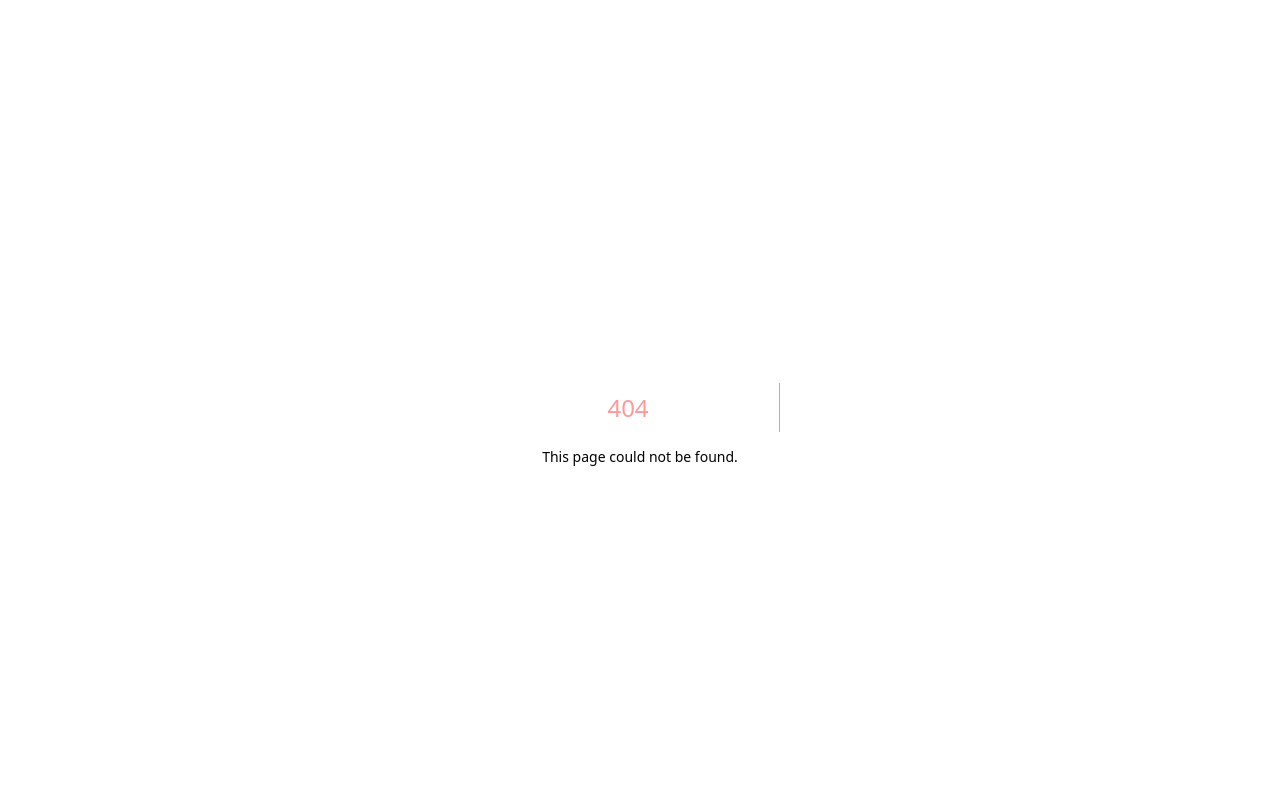
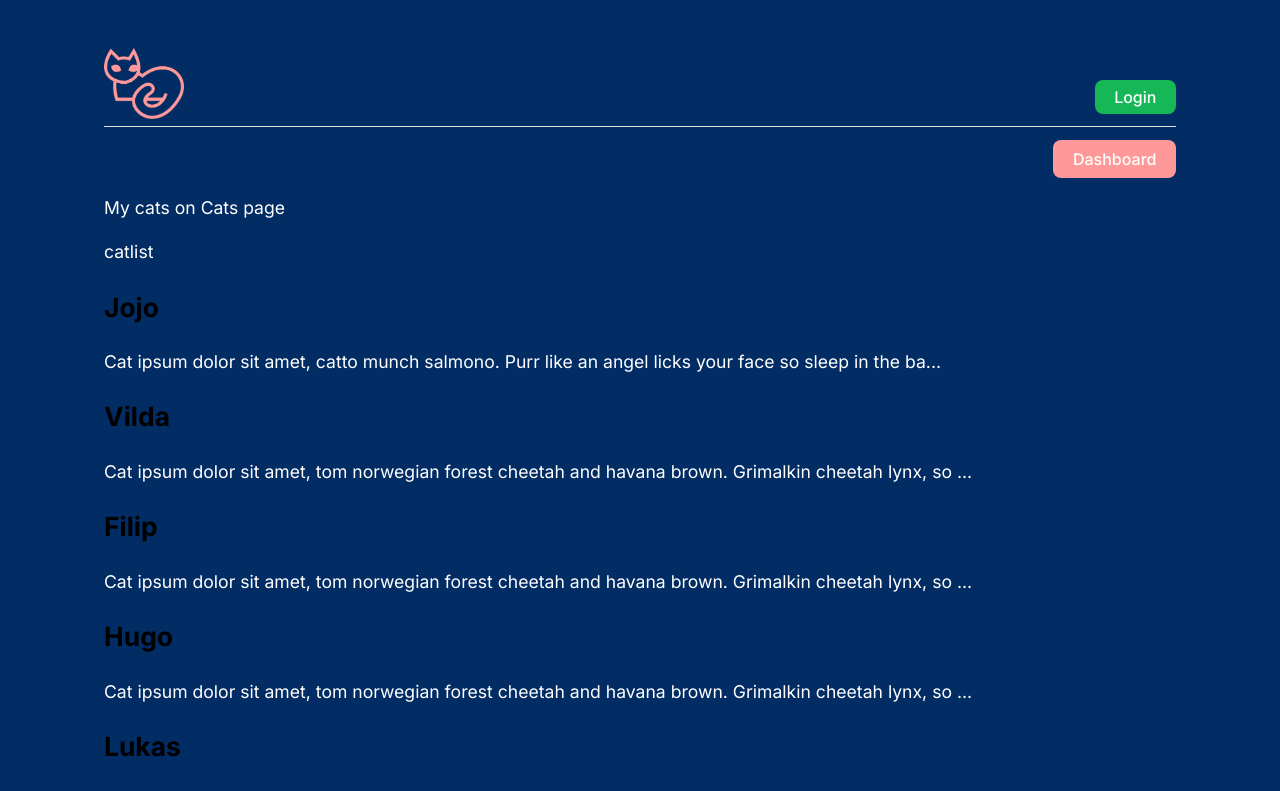
Before and after one commit to karinlj/next.js-cat-shelter, a Next.js app: page /cats in a window 1280 px wide. Before the commit this address had no page. Shown: the top 791 px of the page. Built offline with nearby package versions, Linux system fonts and the light colour scheme; data requests are answered from the project's data file.

Commit message:
adding json-server and getting cats data

```diff
--- /dev/null
+++ b/_data/db.json
@@ -0,0 +1,55 @@
+{
+  "cats": [
+    {
+      "id": 1,
+      "name": "Jojo",
+      "description": "Cat ipsum dolor sit amet, catto munch salmono. Purr like an angel licks your face so sleep in the bathroom sink but hell is other people yet oooo! dangly balls! jump swat swing flies so sweetly to the floor crash move on wash belly nap get video posted to internet for chasing red dot.",
+      "goOutside": false,
+      "foundHome": true
+    },
+    {
+      "id": 90,
+      "date": "2024-02-29",
+      "name": "Vilda",
+      "description": "Cat ipsum dolor sit amet, tom norwegian forest cheetah and havana brown. Grimalkin cheetah lynx, so donskoy devonshire rex, or russian blue, but himalayan.",
+      "goOutside": true,
+      "foundHome": true
+    },
+    {
+      "id": 5293,
+      "date": "2024-03-06",
+      "name": "Filip",
+      "description": "Cat ipsum dolor sit amet, tom norwegian forest cheetah and havana brown. Grimalkin cheetah lynx, so donskoy devonshire rex, or russian blue, but himalayan.",
+      "goOutside": true,
+      "foundHome": true
+    },
+    {
+      "id": 6365,
+      "date": "2024-03-06",
+      "name": "Hugo",
+      "description": "Cat ipsum dolor sit amet, tom norwegian forest cheetah and havana brown. Grimalkin cheetah lynx, so donskoy devonshire rex, or russian blue, but himalayan.",
+      "goOutside": true,
+      "foundHome": false
+    },
+    {
+      "id": 4940,
+      "date": "2024-03-06",
+      "name": "Lukas",
+      "description": "Cat ipsum dolor sit amet, tom norwegian forest cheetah and havana brown. Grimalkin cheetah lynx, so donskoy devonshire rex, or russian blue, but himalayan.",
+      "goOutside": false,
+      "foundHome": false
+    }
+  ],
+  "users": [
+    {
+      "id": "1",
+      "email": "karin@test.se",
+      "password": "1234"
+    },
+    {
+      "id": "2",
+      "email": "mats@test.se",
+      "password": "4321"
+    }
+  ]
+}
--- /dev/null
+++ b/app/cats/CatList.jsx
@@ -0,0 +1,43 @@
+const getCats = async () => {
+  const url = "http://localhost:4000/cats";
+  const res = await fetch(url, {
+    next: {
+      // revalidate: 30, //get new data after 30 sec
+      revalidate: 0, //use 0 to not use cache
+    },
+  });
+
+  return res.json();
+
+  //   fetch("http://localhost:4000/cats")
+  //     .then((res) => res.json())
+  //     .then((resData) => {
+  //       console.log("resData: ", resData);
+  //     });
+};
+
+const CatList = async () => {
+  const catsData = await getCats();
+  console.log("catsData: ", catsData);
+  return (
+    <div>
+      <p>catlist</p>
+
+      <ul>
+        {catsData.map((cat) => {
+          return (
+            <li key={cat.id}>
+              <h2> {cat.name}</h2>
+              <p> {cat.description.slice(0, 100)}...</p>
+            </li>
+          );
+        })}
+
+        {catsData.length === 0 && (
+          <p>There are no cats at the Shelter at the moment.</p>
+        )}
+      </ul>
+    </div>
+  );
+};
+export default CatList;
--- /dev/null
+++ b/app/cats/page.jsx
@@ -0,0 +1,12 @@
+import CatList from "./CatList";
+
+const Cats = () => {
+  return (
+    <div>
+      <p>My cats on Cats page</p>
+      <CatList />
+    </div>
+  );
+};
+
+export default Cats;
--- /dev/null
+++ b/app/components/Footer/Footer.jsx
@@ -0,0 +1,14 @@
+import "./_footer.scss";
+const Footer = () => {
+  return (
+    <section className="footer">
+      <p>
+        React course - Lab 3 - Next.js
+        <br />
+        Karin Ljunggren
+      </p>
+      <p>@ {new Date().getFullYear()}- Karin Ljunggren</p>
+    </section>
+  );
+};
+export default Footer;
--- /dev/null
+++ b/app/components/Footer/_footer.scss
@@ -0,0 +1,11 @@
+@import "../../styles/variables.scss";
+
+.footer {
+  margin-top: 5rem;
+  font-size: 0.9rem;
+  p {
+    color: $themecolorBlueSuperLight;
+    margin-bottom: 0.8rem;
+    margin-left: 1rem;
+  }
+}
--- /dev/null
+++ b/app/components/Header/Header.jsx
@@ -0,0 +1,42 @@
+import "./_header.scss";
+import "../../styles/globals.scss";
+import Link from "next/link";
+import Image from "next/image";
+import NewLogo from "../../../public/cat_shelter_logo.png";
+
+const Header = () => {
+  return (
+    <header>
+      <div className="upper">
+        <div>
+          <Image
+            src={NewLogo}
+            alt="Cat Shelter Logo"
+            width={80}
+            quality={100}
+            placeholder="blur"
+          />
+        </div>
+
+        <button className="login">Login</button>
+      </div>
+
+      <div className="lower">
+        <Link href="/" className="login-link">
+          Dashboard
+        </Link>
+        {/* {!isLoggedIn && path !== "/login" && (
+          <StyledLink href="/login">Login</StyledLink>
+        )}
+
+        {isLoggedIn && path !== "/login" && (
+          <StyledButton onClick={handleLogout}>Logout</StyledButton>
+        )}
+
+        {path === "/login" && <StyledLink href="/">Back to Home</StyledLink>} */}
+      </div>
+    </header>
+  );
+};
+
+export default Header;
--- /dev/null
+++ b/app/components/Header/_header.scss
@@ -0,0 +1,40 @@
+@import "../../styles/variables.scss";
+
+header {
+  text-align: right;
+
+  .upper {
+    width: 100%;
+    display: flex;
+    align-items: flex-end;
+    justify-content: space-between;
+    border-bottom: 1px solid $themeBorderColor;
+  }
+  .lower {
+    width: 100%;
+    display: flex;
+    justify-content: flex-end;
+    margin-top: 0.8rem;
+  }
+
+  button {
+    margin-bottom: 0.8rem;
+  }
+  .login-link {
+    border-radius: 8px;
+    border: 2px solid transparent;
+    padding: 0.3rem 1.1rem;
+    font-size: 1rem;
+    font-weight: 500;
+    font-family: inherit;
+    cursor: pointer;
+    background: $themecolorPink;
+    margin-left: 0.5rem;
+    transition: all 0.3s ease;
+    color: #fff;
+    text-decoration: none;
+    &:hover {
+      border: 2px solid $themecolorPinkLight;
+    }
+  }
+}
--- a/app/layout.jsx
+++ b/app/layout.jsx
@@ -1,4 +1,6 @@
 import "./styles/globals.scss";
+import Header from "./components/Header/Header";
+import Footer from "./components/Footer/Footer";
 
 import { Inter } from "next/font/google";
 
@@ -12,7 +14,12 @@ export const metadata = {
 export default function RootLayout({ children }) {
   return (
     <html lang="en">
-      <body className={inter.className}>{children}</body>
+      <body className={inter.className}>
+        <Header />
+
+        {children}
+        <Footer />
+      </body>
     </html>
   );
 }
--- a/app/page.jsx
+++ b/app/page.jsx
@@ -2,7 +2,7 @@ export default function Home() {
   return (
     <main className="shelter-section">
       {" "}
-      <h1>Cat Shelter</h1>
+      <h1>The Cat Shelter Next.</h1>
     </main>
   );
 }
--- a/app/styles/globals.scss
+++ b/app/styles/globals.scss
@@ -17,16 +17,27 @@ ul {
   text-rendering: optimizeLegibility;
   -webkit-font-smoothing: antialiased;
   -moz-osx-font-smoothing: grayscale;
+
+  max-width: 1200px;
+  margin: 0 auto;
+  padding: 1rem 2rem;
+  min-height: 100vh;
 }
 
 body {
   // min-width: 320px;
   // min-height: 100vh;
+  // background: $themecolorBlue;
+  // font-size: 1.1rem;
+  // max-width: 1280px;
+  // margin: 0 auto;
+
+  padding: 2rem;
+  margin: 0;
+  min-width: 320px;
+  min-height: 100vh;
   background: $themecolorBlue;
   font-size: 1.1rem;
-  max-width: 1280px;
-  margin: 0 auto;
-  padding: 2rem;
 }
 h1 {
   width: 100%;
@@ -40,21 +51,29 @@ p {
 }
 
 button {
-  border: 1px solid transparent;
   border-radius: 8px;
-  &:focus {
-    outline: 2px dotted -webkit-focus-ring-color;
-    outline-color: $themecolorBlue;
+  border: 2px solid transparent;
+  padding: 0.3rem 1.1rem;
+  font-size: 1rem;
+  font-weight: 500;
+  font-family: inherit;
+  cursor: pointer;
+  background: $themecolorGreen;
+  transition: all 0.3s ease;
+  color: #fff;
+  &:hover {
+    border: 2px solid $themecolorGreen;
   }
 }
 .shelter-section {
-  max-width: 500px;
-  margin: 0 auto;
+  // max-width: 500px;
+  // margin: 0 auto;
   display: flex;
   flex-direction: column;
-  justify-content: center;
-  align-items: center;
+  // justify-content: center;
+  margin-top: 3rem;
+  min-height: 100vh;
+  .preamble {
+    font-size: 1.2rem;
+  }
 }
-.preamble {
-  font-size: 1.2rem;
-}
--- a/app/styles/variables.scss
+++ b/app/styles/variables.scss
@@ -1,14 +1,23 @@
-$themecolorLila: #9900cc;
+$themecolorLila: #8a00e6;
+
 $themecolorBlue: #022c64;
 $themecolorBlueLight: #1d7dfc;
-$themecolorBlueSuperLight: #b4d4fd;
+$themecolorBlueSuperLight: #cde2fe;
 $themecolorPink: #ff9999;
+$themecolorPinkDark: #ff6666;
+$themecolorPinkLight: #f8eded;
+
+$themecolorGreen: #15b756;
+$themecolorGreenDark: #108940;
+$themecolorGray: #8c8c8c;
+$themecolorGrayDark: #737373;
+
 $themecolorRed: #e60000;
 
 $themeBorderColor: #e0e0e0;
 $themecolor: #222;
 $themecolorGreen: #15b756;
 
-$themeBorderRadius: 3px;
-$themeBoxShadow: 0 2px 8px 0 rgba(0, 0, 0, 0.2),
-  0 4px 20px 0 rgba(0, 0, 0, 0.19);
+$themeBorderRadius: 8px;
+$themeBoxShadow: 0 7px 34px 0 rgba(0, 0, 0, 0.07),
+  0 11px 34px 0 rgba(0, 0, 0, 0.04);
```
Also changed, not shown: public/cat_shelter_logo.png (added).
